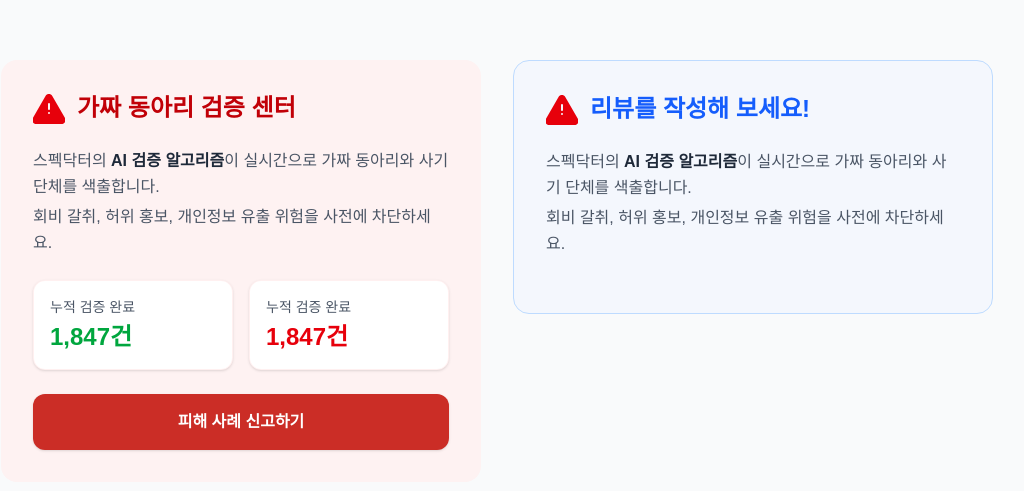
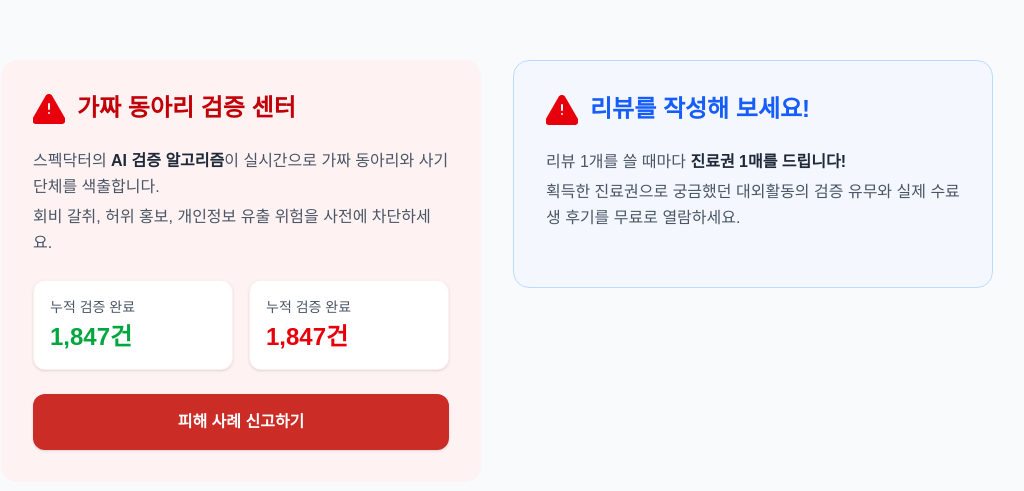
Before and after one commit to GDGoC-ONE-WAVE-Team-1/SpecDoctor-FE, a Next.js app: page / in a window 1280 px wide. Shown: the part 129-620 px from the top of the page, without its empty margins (143-1167 px from the left). Built offline with nearby package versions, Linux system fonts and the light colour scheme.

Commit message:
feat : review modified

```diff
--- a/app/components/ReviewPromoCard.tsx
+++ b/app/components/ReviewPromoCard.tsx
@@ -32,15 +32,15 @@
                 {/* Description */}
                 <div className="space-y-1 text-gray-600 text-sm md:text-base leading-relaxed">
                     <p>
-                        스펙닥터의 <span className="font-bold text-gray-800">AI 검증 알고리즘</span>이 실시간으로 가짜 동아리와
-                        사기 단체를 색출합니다.
+                        리뷰 1개를 쓸 때마다 <span className="font-bold text-gray-800">진료권 1매를 드립니다!</span></p>
+                    <p>획득한 진료권으로 궁금했던 대외활동의 검증 유무와 실제 수료생 후기를 무료로 열람하세요.
                     </p>
-                    <p>회비 갈취, 허위 홍보, 개인정보 유출 위험을 사전에 차단하세요.</p>
+
                 </div>
 
                 {/* Spacer to fill height if needed or just empty space as per design */}
                 <div className="flex-grow"></div>
             </div>
-        </div>
+        </div >
     );
 }
```
